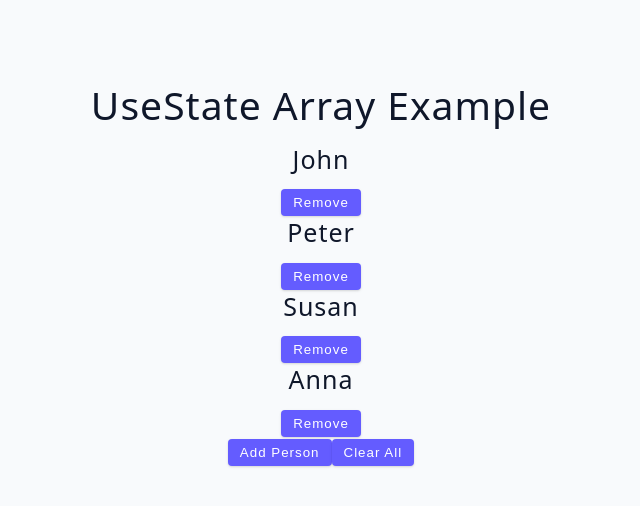
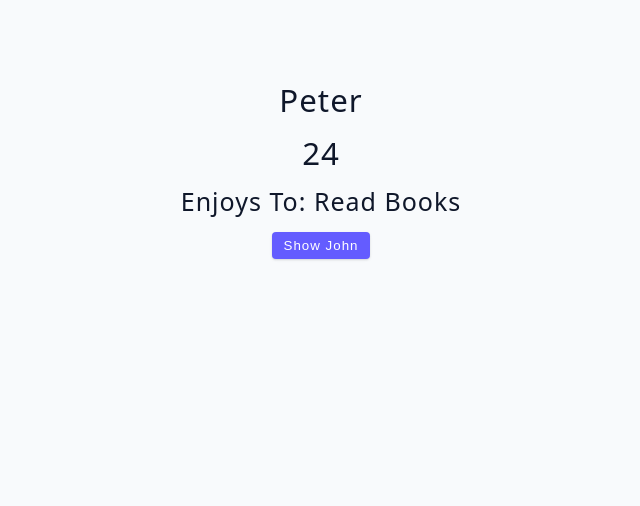
Before and after one commit to abhishek0412/ReactApp, a React (Vite) app in the folder advancedreact/: page / in a window 1280 px wide. Shown: the top 506 px of the page, without its empty margins (319-959 px from the left). Built offline with nearby package versions, Linux system fonts and the light colour scheme.

Commit message:
completed this items

```diff
--- a/advancedreact/src/App.jsx
+++ b/advancedreact/src/App.jsx
@@ -1,4 +1,4 @@
-import Starter from "./tutorial/01-useState/starter/03-useState-array.jsx";
+import Starter from "./tutorial/01-useState/starter/04-useState-object.jsx";
 function App() {
   return (
     <div className="container">
--- a/advancedreact/src/tutorial/01-useState/starter/04-useState-object.jsx
+++ b/advancedreact/src/tutorial/01-useState/starter/04-useState-object.jsx
@@ -1,7 +1,31 @@
-import { useState } from 'react';
+import { useState } from "react";
 
 const UseStateObject = () => {
-  return <h2>useState object example</h2>;
+  const [person, setPerson] = useState({
+    name: "peter",
+    age: 24,
+    hobby: "read books",
+  });
+
+  const displayPerson = () => {
+    setPerson({ name: "john", age: 28, hobby: "scream at the computer" });
+    console.log(person);
+    // be careful, don't overwrite
+    // setPerson({ name: 'susan' });
+    // setPerson({ ...person, name: 'susan' });
+  };
+  return (
+    <>
+      <h3>{person.name}</h3>
+      <h3>{person.age}</h3>
+      <h4>Enjoys To: {person.hobby}</h4>
+      <button
+        className="btn"
+        onClick={displayPerson}>
+        show john
+      </button>
+    </>
+  );
 };
 
 export default UseStateObject;
```
